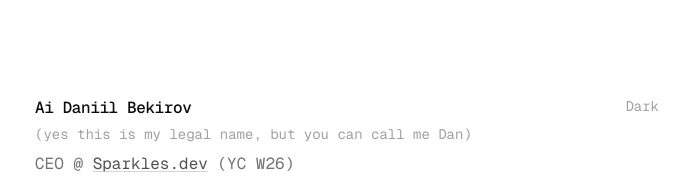
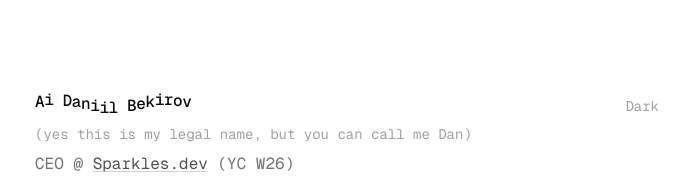
Before and after one commit to Texseractrum/me, a Next.js app: page / in a window 1280 px wide. Shown: the top 178 px of the page, without its empty margins (293-983 px from the left). Built offline with nearby package versions, Linux system fonts and the light colour scheme; no server answers; the database is empty.

Commit message:
Add animated jumping letters effect ✨
Co-Authored-By: Daniil <bekirov.aida@gmail.com>

```diff
--- a/app/globals.css
+++ b/app/globals.css
@@ -145,3 +145,17 @@ body {
     @apply bg-background text-foreground;
   }
 }
+
+@keyframes jump {
+  0%, 100% {
+    transform: translateY(0);
+  }
+  50% {
+    transform: translateY(-8px);
+  }
+}
+
+.jump-letter {
+  display: inline-block;
+  animation: jump 0.6s ease-in-out infinite;
+}
--- a/app/page.tsx
+++ b/app/page.tsx
@@ -1,6 +1,7 @@
 import { getLocation } from "@/lib/location";
 import { ThemeToggle } from "@/components/theme-toggle";
 import TypingText from "@/components/ui/shadcn-io/typing-text";
+import { JumpingText } from "@/components/jumping-text";
 
 export const dynamic = "force-dynamic";
 
@@ -13,7 +14,7 @@ export default async function Home() {
         <header className="mb-16">
           <div className="flex items-start justify-between">
             <h1 className="font-mono text-base font-medium tracking-tight">
-              Ai Daniil Bekirov
+              <JumpingText text="Ai Daniil Bekirov" />
             </h1>
             <ThemeToggle />
           </div>
--- /dev/null
+++ b/components/jumping-text.tsx
@@ -0,0 +1,26 @@
+'use client';
+
+interface JumpingTextProps {
+  text: string;
+  className?: string;
+}
+
+export function JumpingText({ text, className = '' }: JumpingTextProps) {
+  const letters = text.split('');
+
+  return (
+    <>
+      {letters.map((letter, index) => (
+        <span
+          key={index}
+          className={`jump-letter ${className}`}
+          style={{
+            animationDelay: `${index * 0.05}s`
+          }}
+        >
+          {letter === ' ' ? '\u00A0' : letter}
+        </span>
+      ))}
+    </>
+  );
+}
```
